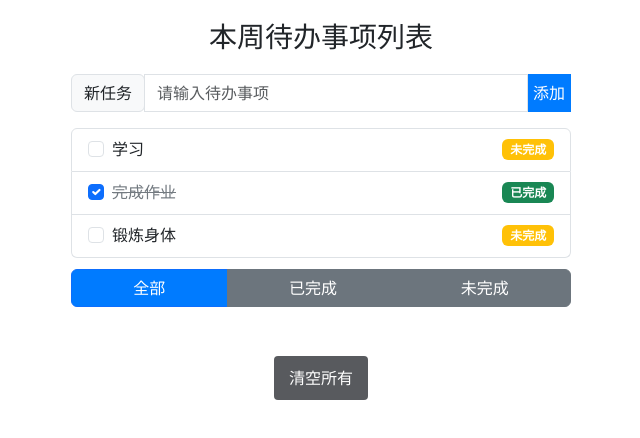
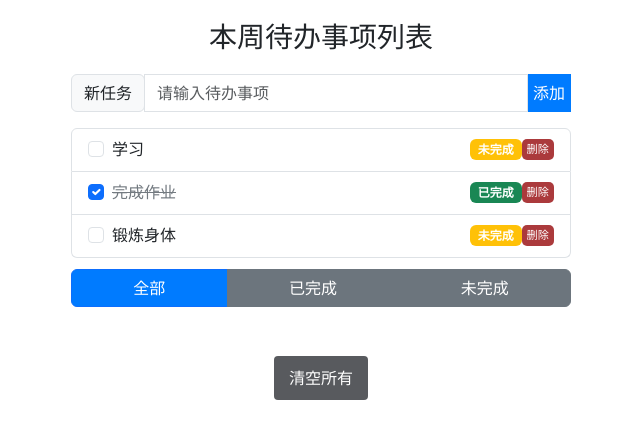
Before and after one commit to adminshi/To-do-list, a Vue app: page / in a window 1280 px wide. Shown: the top 438 px of the page, without its empty margins (319-959 px from the left). Built offline with nearby package versions, Linux system fonts and the light colour scheme.

Commit message:
feat:添加删除任务功能

```diff
--- a/src/App.vue
+++ b/src/App.vue
@@ -29,6 +29,10 @@ const addNewTask = (newTask) => {
 const clearAllTasks = () => {
   todos.value = []
 }
+
+const deleteTask = (id) => {
+  todos.value = todos.value.filter((item) => item.id !== id)
+}
 </script>
 
 <template>
@@ -37,7 +41,7 @@ const clearAllTasks = () => {
       <h3>本周待办事项列表</h3>
     </div>
     <todoInput @add-task="addNewTask"></todoInput>
-    <todolist :todolist="filteredTodos"> </todolist>
+    <todolist :todolist="filteredTodos" @delete-task="deleteTask"> </todolist>
     <todoButton @filter-type="filterType = $event"></todoButton>
     <clearButton :has-tasks="todos.length > 0" @clear-all="clearAllTasks"> </clearButton>
   </div>
--- a/src/components/todolist.vue
+++ b/src/components/todolist.vue
@@ -17,8 +17,11 @@
         </label>
       </div>
 
-      <span class="badge bg-success badge-pill" v-if="item.completed"> 已完成 </span>
-      <span class="badge bg-warning badge-pill" v-else> 未完成 </span>
+      <div class="task-actions">
+        <span class="badge bg-success badge-pill" v-if="item.completed"> 已完成 </span>
+        <span class="badge bg-warning badge-pill" v-else> 未完成 </span>
+        <button class="delete-btn" @click="handleDelete(item.id)">删除</button>
+      </div>
     </li>
   </ul>
 </template>
@@ -30,6 +33,10 @@ const props = defineProps({
     required: true,
   },
 })
+const emit = defineEmits(['delete-task'])
+const handleDelete = (id) => {
+  emit('delete-task', id)
+}
 </script>
 
 <style scoped>
@@ -40,4 +47,19 @@ const props = defineProps({
 .text-decoration-line-through {
   color: #737a80;
 }
+.task-actions {
+  display: flex;
+  align-items: center;
+}
+.delete-btn {
+  background-color: #ab3a3c;
+  color: white;
+  border: none;
+  font-size: 0.7rem;
+  padding: 2px 5px;
+  border-radius: 5px;
+}
+.delete-btn:hover {
+  background-color: #8f1e2a;
+}
 </style>
```
